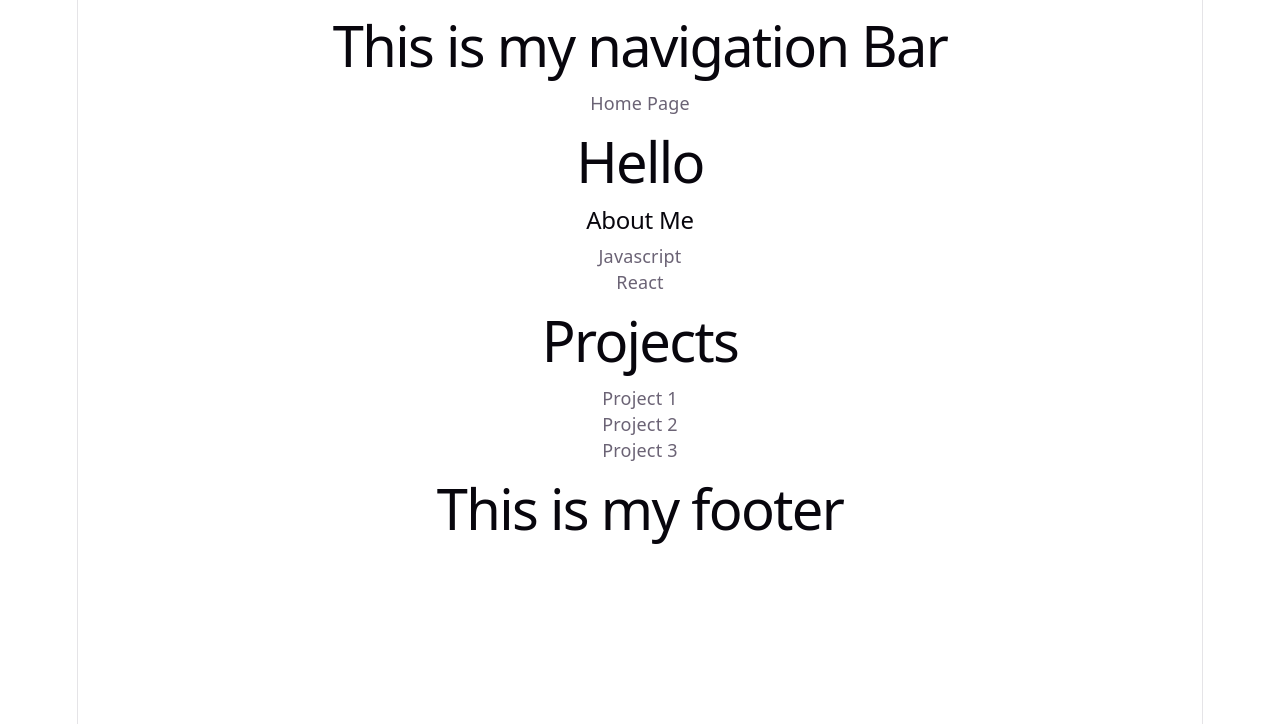
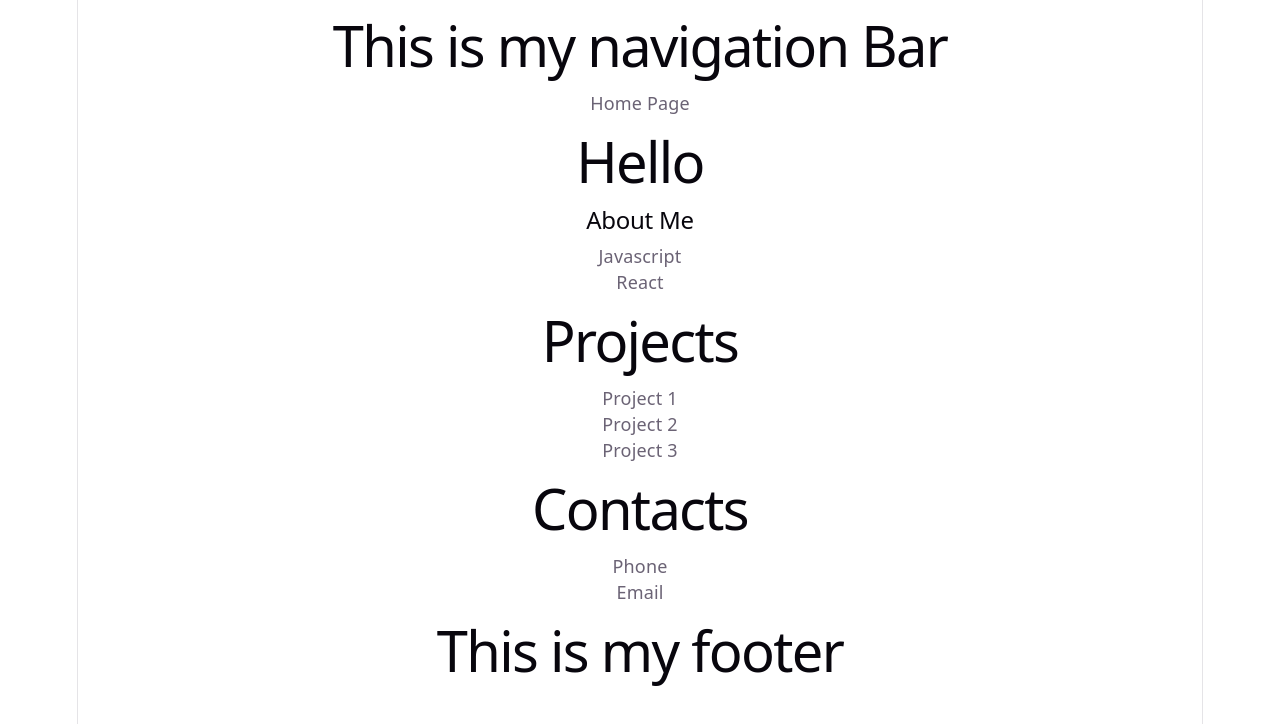
Before and after one commit to Mankelvo/personal-portfolio, a React (Vite) app: page / in a window 1280 px wide. Shown: the top 724 px of the page. Built offline with nearby package versions, Linux system fonts and the light colour scheme.

Commit message:
Add Contact section component

```diff
--- /dev/null
+++ b/src/components/sections/Contact.jsx
@@ -0,0 +1,12 @@
+function Contact(){
+    return (
+
+        <>
+        <h1>Contacts</h1>
+        <p>Phone</p>
+        <p>Email</p>
+    </>
+    )
+}
+
+export default Contact;
--- a/src/pages/Home.jsx
+++ b/src/pages/Home.jsx
@@ -4,6 +4,12 @@ import Hero from '../components/sections/Hero';
 import About from '../components/sections/About';
 import Skills from '../components/sections/Skills';
 import Projects from '../components/sections/Projects';
+import Contact from '../components/sections/Contact';
+
+
+
+
+
 
 
 function Home(){
@@ -15,6 +21,7 @@ function Home(){
     <About/>
     <Skills/>
     <Projects/>
+    <Contact/>
    <Footer/>
    </>
     )
```
